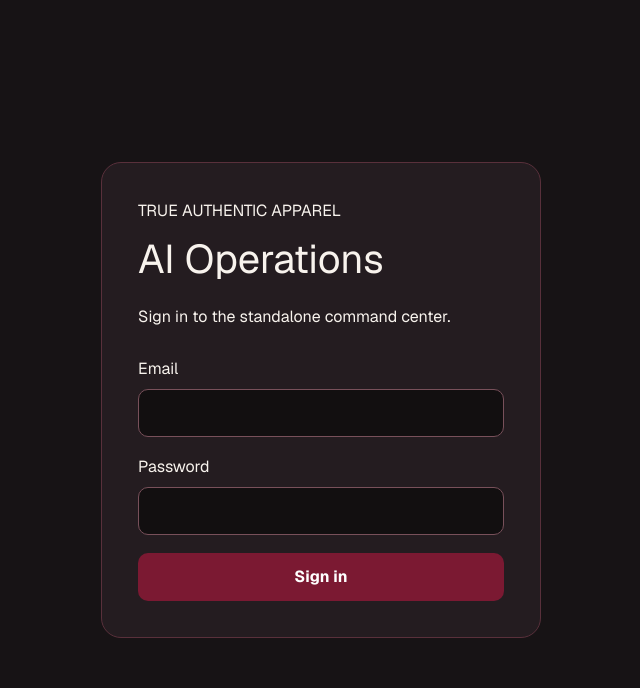
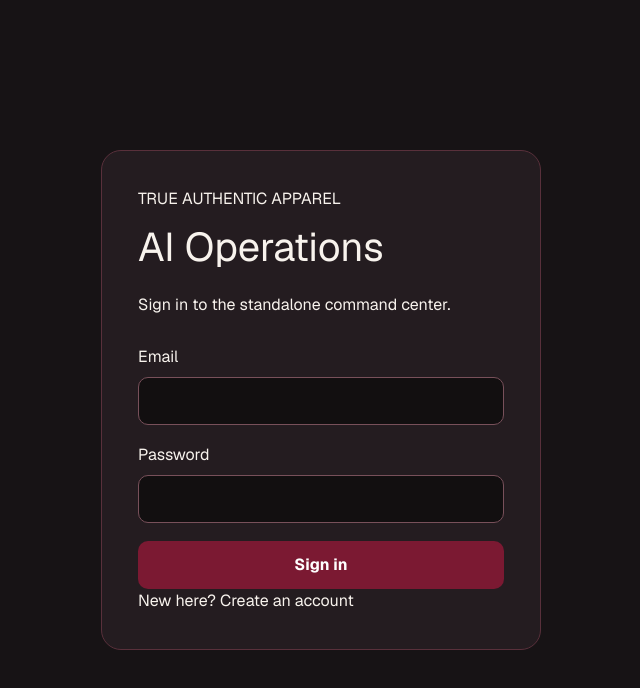
Before and after one commit to allin1xtra-ctrl/true-authentic-ai-operations, a Next.js app: page /login in a window 1280 px wide. Shown: the top 688 px of the page, without its empty margins (319-959 px from the left). Built offline with nearby package versions, Linux system fonts and the light colour scheme.

Commit message:
Link login to account registration

```diff
--- a/app/login/page.tsx
+++ b/app/login/page.tsx
@@ -1,3 +1,19 @@
 import LoginForm from "./LoginForm";
-export const dynamic="force-dynamic";
-export default function LoginPage(){return <main className="ta-login"><section><p>TRUE AUTHENTIC APPAREL</p><h1>AI Operations</h1><p>Sign in to the standalone command center.</p><LoginForm /></section></main>}
+
+export const dynamic = "force-dynamic";
+
+export default function LoginPage() {
+  return (
+    <main className="ta-login">
+      <section>
+        <p>TRUE AUTHENTIC APPAREL</p>
+        <h1>AI Operations</h1>
+        <p>Sign in to the standalone command center.</p>
+        <LoginForm />
+        <p className="auth-switch">
+          New here? <a href="/create-account">Create an account</a>
+        </p>
+      </section>
+    </main>
+  );
+}
```
